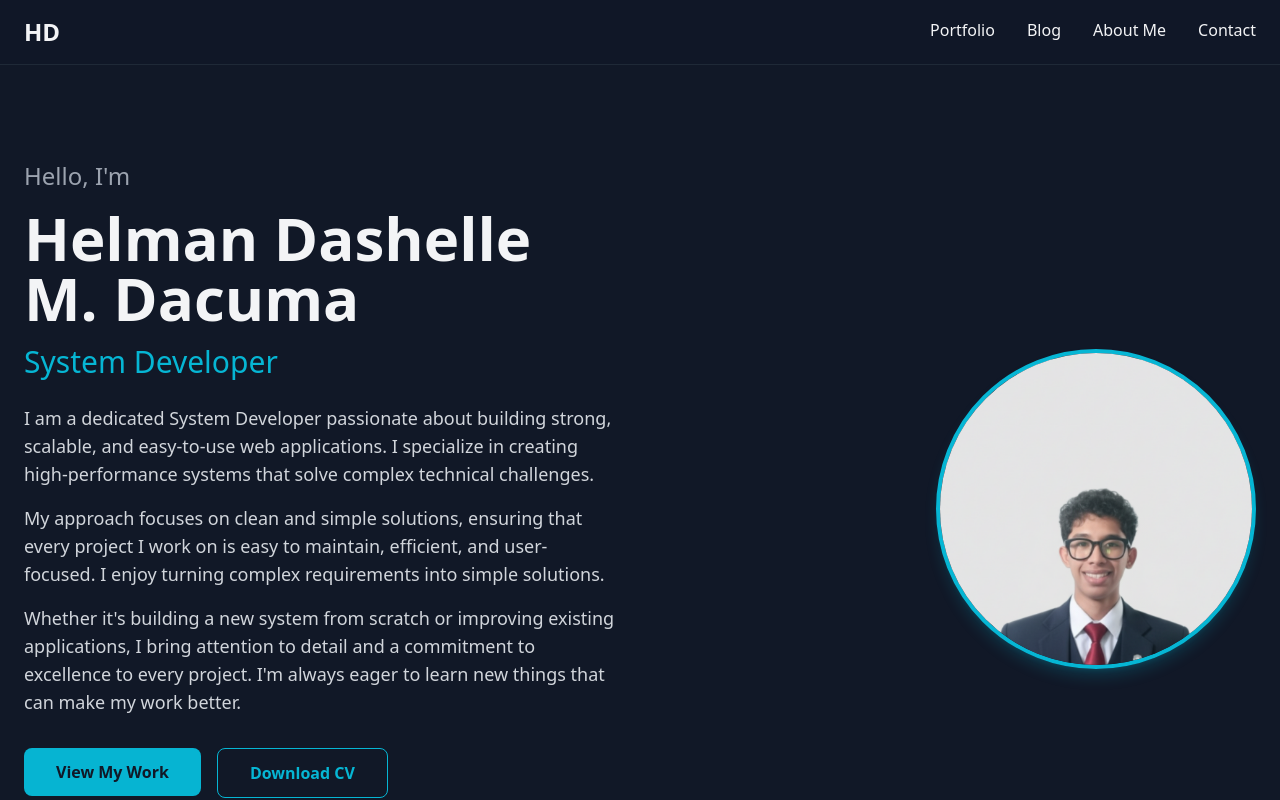
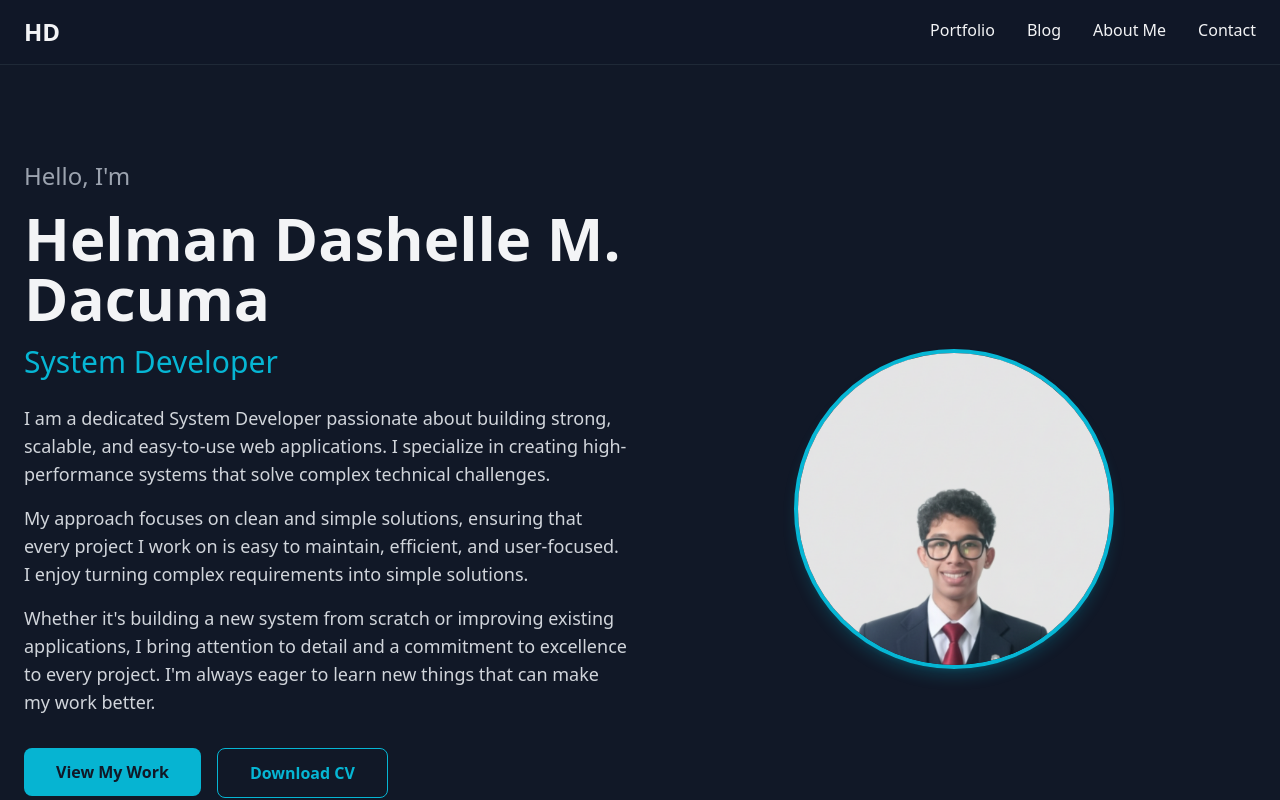
Before and after one commit to Dashersd/Portfolio, a React (Vite) app: page / in a window 1280 px wide. Shown: the top 800 px of the page. Built offline with nearby package versions, Linux system fonts and the light colour scheme.

Commit message:
Adjust profile image positioning: center image and reduce gap to bring it closer to introduction text

```diff
--- a/src/components/Hero.jsx
+++ b/src/components/Hero.jsx
@@ -47,7 +47,7 @@
         animate="visible"
         className="max-w-7xl mx-auto w-full"
       >
-        <div className="grid md:grid-cols-2 gap-12 items-center">
+        <div className="grid md:grid-cols-2 gap-6 items-center">
           {/* Left Side - Text Content */}
           <div className="text-left">
             <motion.p
@@ -148,7 +148,7 @@
           {/* Right Side - Profile Picture */}
           <motion.div
             variants={itemVariants}
-            className="flex justify-center md:justify-end"
+            className="flex justify-center md:justify-center"
           >
             <img
               src="/Profile.png"
```
